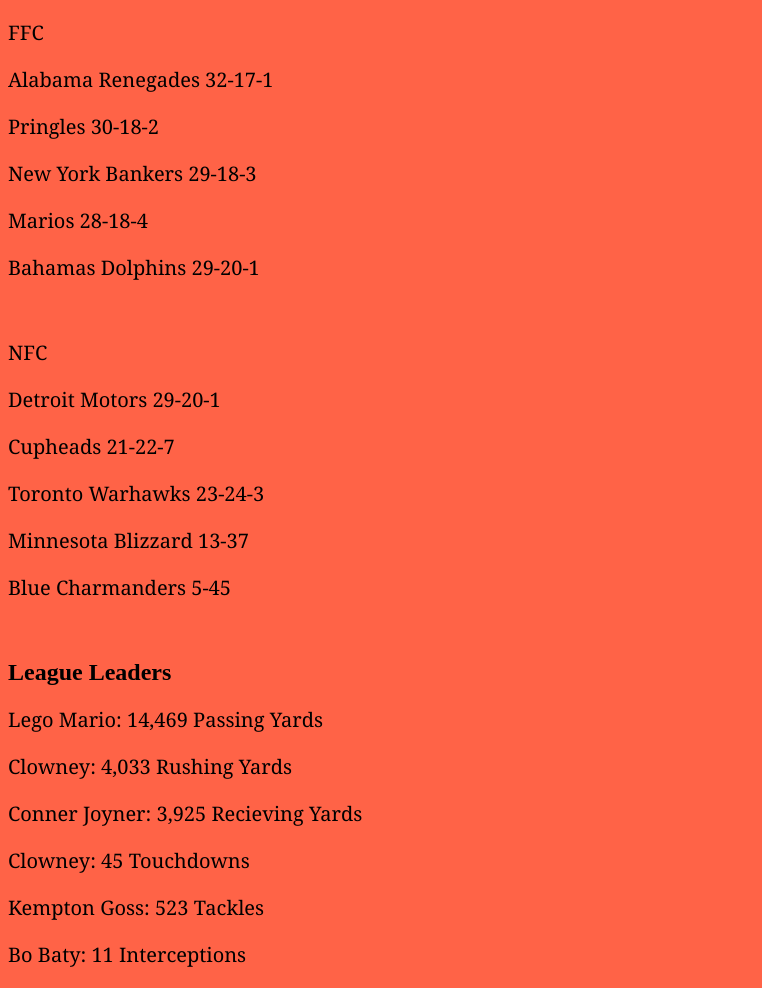
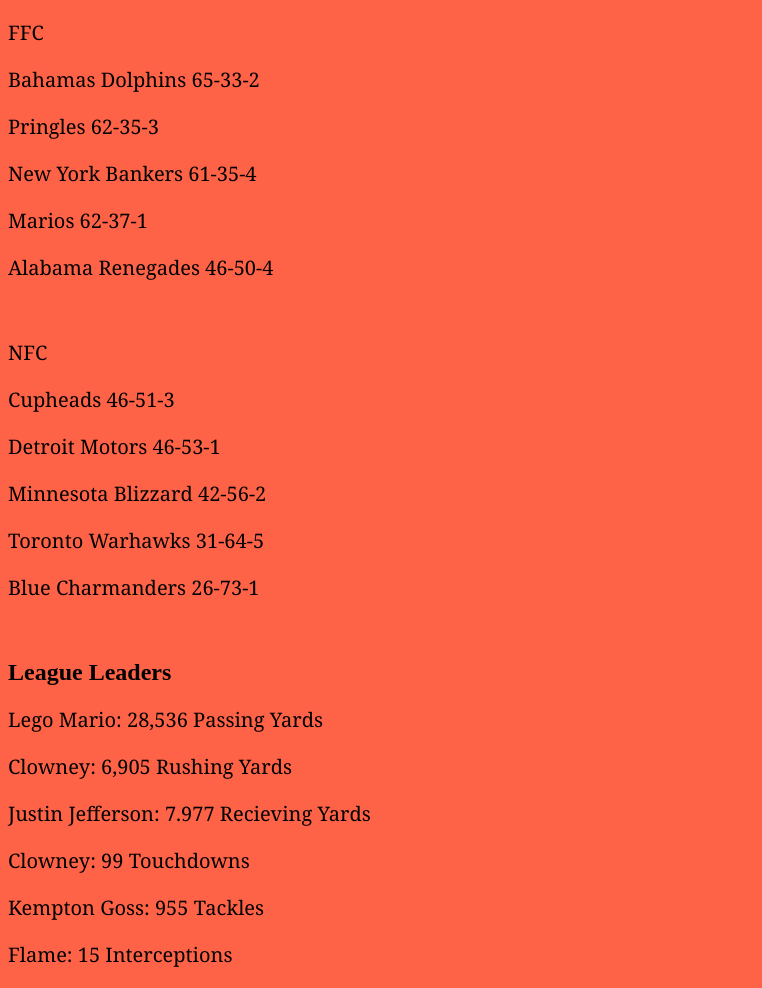
Before and after one commit to WatchGamingVideos/footballleague, a plain HTML site: page index.html in a window 1280 px wide. Shown: the part 61-1049 px from the top of the page, without its empty margins (0-762 px from the left). Drawn offline with Linux system fonts and the light colour scheme.

Commit message:
Update index.html

```diff
--- a/index.html
+++ b/index.html
@@ -8,25 +8,25 @@
 
 <h1>Standings</h1>
 <p>FFC</p>
-<p>Alabama Renegades 32-17-1</p>
-<p>Pringles 30-18-2</p>
-<p>New York Bankers 29-18-3</p>
-<p>Marios 28-18-4</p>
-<p>Bahamas Dolphins 29-20-1</p>
+<p>Bahamas Dolphins 65-33-2</p>
+<p>Pringles 62-35-3</p>
+<p>New York Bankers 61-35-4</p>
+<p>Marios 62-37-1</p>
+<p>Alabama Renegades 46-50-4</p>
 <br>
 <p>NFC</p>
-<p>Detroit Motors 29-20-1</p>
-<p>Cupheads 21-22-7</p>
-<p>Toronto Warhawks 23-24-3</p>
-<p>Minnesota Blizzard 13-37</p>
-<p>Blue Charmanders 5-45</p>
+<p>Cupheads 46-51-3</p>
+<p>Detroit Motors 46-53-1</p>
+<p>Minnesota Blizzard 42-56-2</p>
+<p>Toronto Warhawks 31-64-5</p>
+<p>Blue Charmanders 26-73-1</p>
 <br>
   <h2>League Leaders</h2>
-  <p>Lego Mario: 14,469 Passing Yards</p>
-  <p>Clowney: 4,033 Rushing Yards</p>
-  <p>Conner Joyner: 3,925 Recieving Yards</p>
-  <p>Clowney: 45 Touchdowns</p>
-  <p>Kempton Goss: 523 Tackles</p>
-  <p>Bo Baty: 11 Interceptions</p>
+  <p>Lego Mario: 28,536 Passing Yards</p>
+  <p>Clowney: 6,905 Rushing Yards</p>
+  <p>Justin Jefferson: 7.977 Recieving Yards</p>
+  <p>Clowney: 99 Touchdowns</p>
+  <p>Kempton Goss: 955 Tackles</p>
+  <p>Flame: 15 Interceptions</p>
 </body>
 </html>
```
